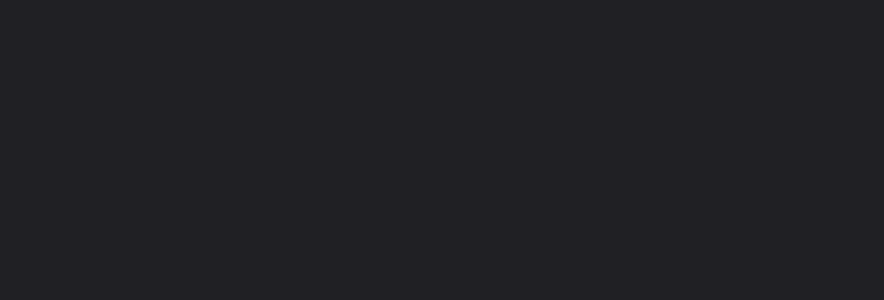
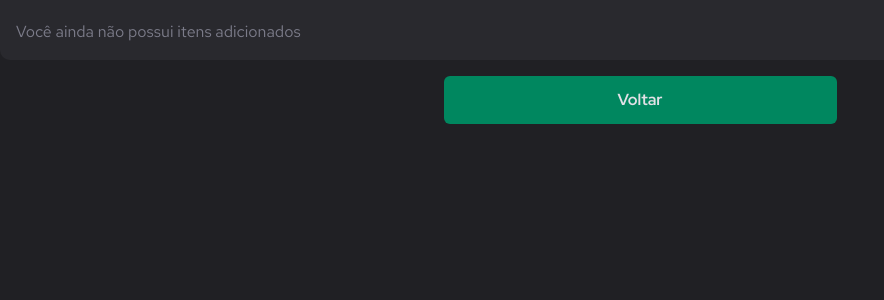
Before and after one commit to marcosvbs/grocery-list, a React (Vite) app: page /my-lists/1 in a window 1280 px wide. Before the commit this address had no page. Shown: the top 300 px of the page, without its empty margins (0-884 px from the left). Built offline with nearby package versions, Linux system fonts and the light colour scheme; no server answers.

Commit message:
add ListDetails page

```diff
--- a/src/Router/Router.tsx
+++ b/src/Router/Router.tsx
@@ -1,12 +1,14 @@
 import { Route, Routes } from "react-router-dom";
 import { Home } from "../pages/Home";
 import { MyLists } from "../pages/MyLists";
+import { ListDetails } from "../pages/ListDetails";
 
 export function Router() {
   return (
     <Routes>
       <Route path={"/"} element={<Home />} />
       <Route path={"/my-lists"} element={<MyLists />} />
+      <Route path="/my-lists/:listId" element={<ListDetails />} />;
     </Routes>
   );
 }
--- /dev/null
+++ b/src/pages/ListDetails/index.tsx
@@ -0,0 +1,43 @@
+import { useEffect, useState } from "react";
+import { useParams } from "react-router-dom";
+import { api } from "../../lib/axios";
+import { List } from "../../@types/list";
+import { Header } from "../../components/Header";
+import { ContentContainer, PageContainer } from "./styles";
+import { PrimaryLink } from "../../styles/links";
+
+export function ListDetails() {
+  const { listId } = useParams<{ listId: string }>();
+  const [listData, setListData] = useState<List>({
+    id: 0,
+    name: "",
+    items: [],
+  });
+
+  async function fetchListData() {
+    const response = await api.get(`/lists/${listId}`);
+    const fetchedListData = response.data;
+    setListData(fetchedListData);
+  }
+
+  useEffect(() => {
+    fetchListData();
+  }, []);
+
+  return (
+    <PageContainer>
+      <Header
+        title={listData.name}
+        description={
+          listData.items.length
+            ? `${listData.items.length} itens adicionados`
+            : "Você ainda não possui itens adicionados"
+        }
+      />
+
+      <ContentContainer>
+        <PrimaryLink to={"/my-lists"}>Voltar</PrimaryLink>
+      </ContentContainer>
+    </PageContainer>
+  );
+}
--- /dev/null
+++ b/src/pages/ListDetails/styles.ts
@@ -0,0 +1,24 @@
+import styled from "styled-components";
+
+export const PageContainer = styled.div`
+  width: 100%;
+  height: 100vh;
+
+  margin: 0 auto;
+
+  display: flex;
+  flex-direction: column;
+  align-items: center;
+
+  gap: 1rem;
+`;
+
+export const ContentContainer = styled.div`
+  width: 100%;
+  max-width: 425px;
+
+  padding: 0 1rem;
+
+  display: flex;
+  flex-direction: column;
+`;
--- a/src/pages/MyLists/index.tsx
+++ b/src/pages/MyLists/index.tsx
@@ -20,11 +20,8 @@ import {
   Label,
 } from "@headlessui/react";
 import { api } from "../../lib/axios";
-
-interface List {
-  id: number;
-  name: string;
-}
+import { Link } from "react-router-dom";
+import { List } from "../../@types/list";
 
 export function MyLists() {
   const [lists, setLists] = useState<List[]>([]);
@@ -57,6 +54,7 @@ export function MyLists() {
     const newList = {
       id: lastListId + 1,
       name: newListName,
+      items: [],
     };
 
     try {
@@ -94,7 +92,10 @@ export function MyLists() {
             return (
               <li key={list.id}>
                 <ListCard>
-                  <p>{list.name}</p>
+                  <Link to={`/my-lists/${list.id}`}>
+                    <p>{list.name}</p>
+                  </Link>
+
                   <DeleteButton onClick={() => handleDeleteList(list.id)}>
                     <span className="material-symbols-outlined">delete</span>
                   </DeleteButton>
--- a/src/pages/MyLists/styles.ts
+++ b/src/pages/MyLists/styles.ts
@@ -57,6 +57,10 @@ export const ListCard = styled.div`
   border-left: 3px ${(props) => props.theme["body-text"]} solid;
   border-radius: 6px;
 
+  a {
+    flex-grow: 1;
+    text-decoration: none;
+  }
   p {
     flex-grow: 1;
 
```
Also changed, not shown: src/@types/list.d.ts (added, +11 -0 lines).
